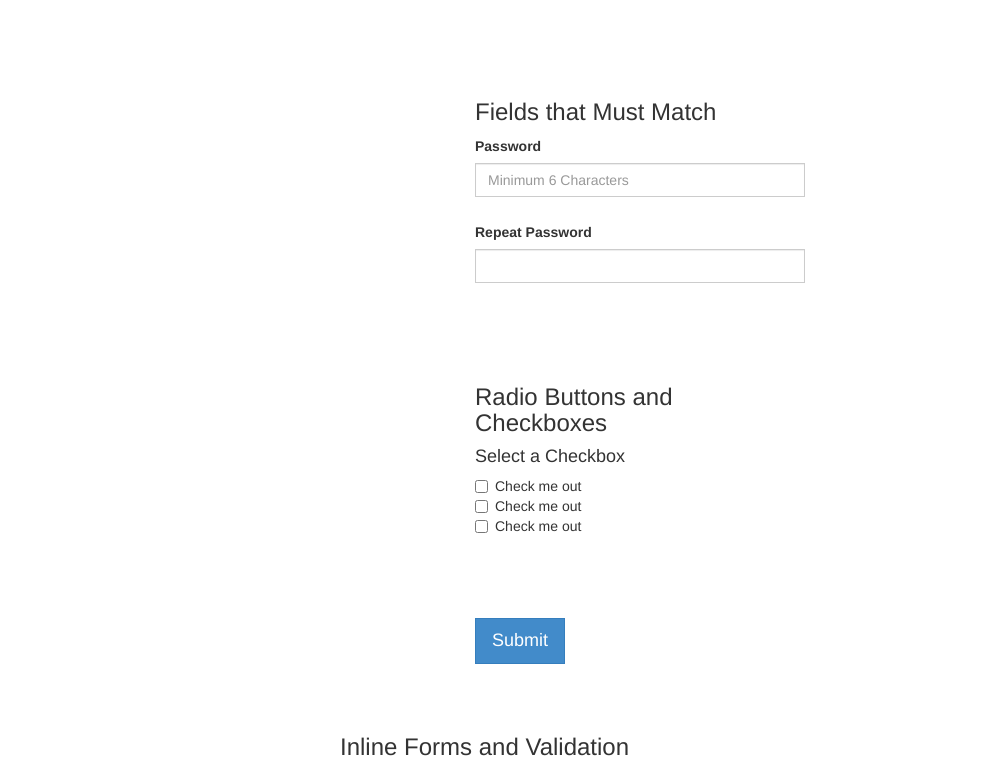
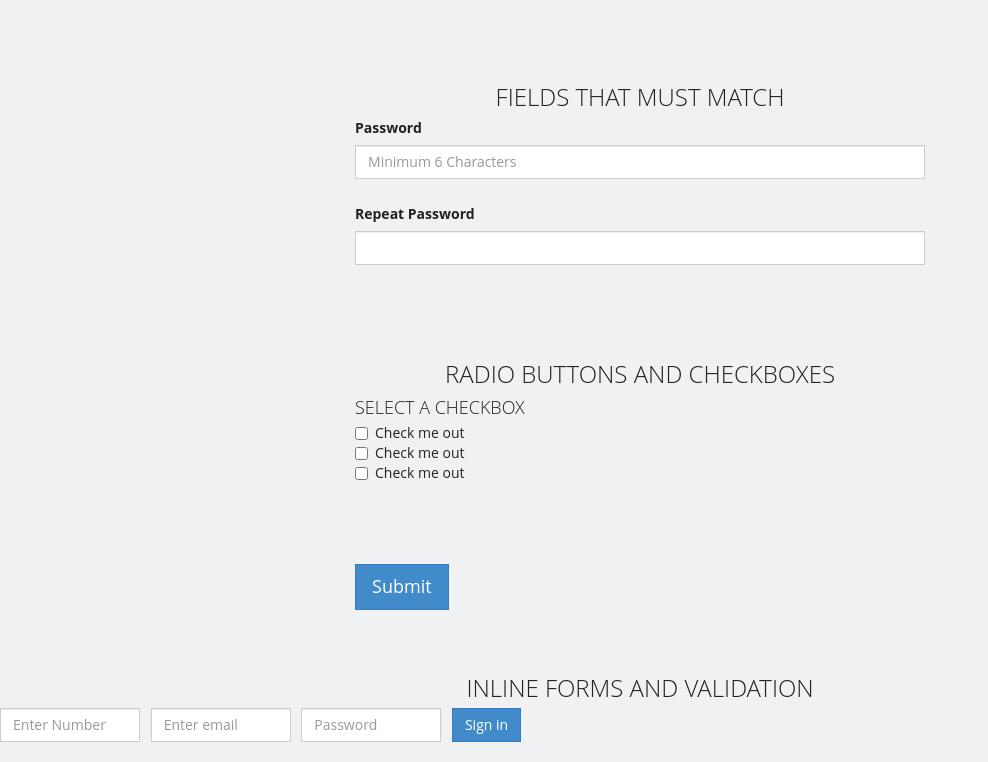
Before and after one commit to zaneray/scrupulous, a plain HTML site: page index.html in a window 1280 px wide. Shown: the part 738-1500 px from the top of the page, without its empty margins (0-988 px from the left). Drawn offline with Linux system fonts and the light colour scheme.

Commit message:
Demo Styles

```diff
--- a/css/main.css
+++ b/css/main.css
@@ -1,6 +1,32 @@
+
+body {
+  font-family: 'Open Sans', sans-serif;
+  font-weight: 400;
+  background: #f0f1f2;
+  color: #222;
+}
+
+h1, h2, h3, h4, h5, h6 {
+  font-family: 'Open Sans', sans-serif;
+  font-weight: 300;
+  text-transform: uppercase;
+  margin: .6em 0 .3em 0;
+}
+
+h1, h2, h3 {
+  text-align: center;
+}
 
 
+h1 {
+  font-size: 43px;
+}
  /*Override Bootstrap forms*/
+}
+p {
+  margin-bottom: 4em;
+  line-height: 1.6;
+}
 
 input[type=number]::-webkit-inner-spin-button,
 input[type=number]::-webkit-outer-spin-button {
@@ -28,16 +54,12 @@ fieldset {
 
 .container {
   margin: 50px auto;
-  max-width: 360px;
-}
-
-.container-2 {
-  margin: 50px auto;
   max-width: 600px;
 }
 
-.container-2 .form-control {
-  width: 150px;
+
+.form-inline .form-group {
+  width: 140px;
 }
 
 
@@ -62,3 +84,14 @@ fieldset {
 .form-inline .form-group {
   margin-right: .5em;
 }
+
+
+
+.col-xs-12 {
+  clear: both;
+  margin-bottom: 60px;
+}
+
+.credits {
+  text-align: center;
+}
```
